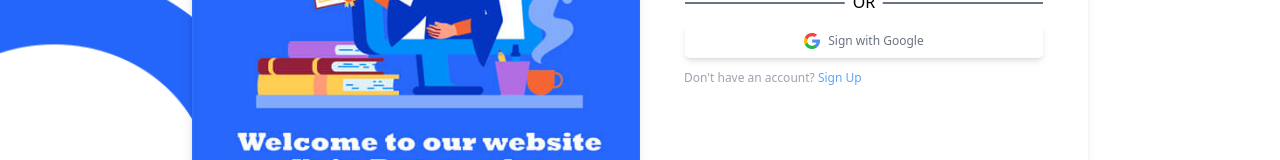
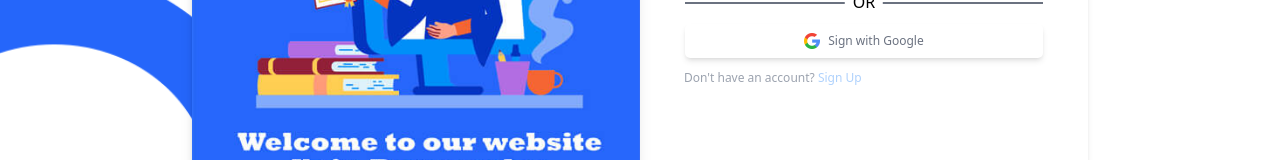
Before and after one commit to mohamed123127/University-management, a React (Create React App) app in the folder frontend/: page / in a window 1280 px wide. Shown: the part 440-600 px from the top of the page. Built offline with nearby package versions, Linux system fonts and the light colour scheme; what tailwindcss-rtl would draw is missing.

Commit message:
Disactiv Singup Button

```diff
--- a/frontend/src/components/Login_SignUp/Login.jsx
+++ b/frontend/src/components/Login_SignUp/Login.jsx
@@ -143,7 +143,7 @@ export default function Login({SignUpButtonHandled,ClassName,currentLanguage,set
                         </div>
                     </button>
                     </form>
-                    <p className={`text-gray-400 text-xs mr-auto rtl:ml-auto rtl:mr-11  ltr:ml-11 mt-3 ${isStudent ? 'visible' : 'hidden'}`}>{`${t('DontHaveAccount')}`} <button ref={SignUpButton} onClick={SignUpButtonHandled} className="text-blue-400">{`${t('SignUp')}`}</button></p>
+                    <p className={`text-gray-400 text-xs mr-auto rtl:ml-auto rtl:mr-11  ltr:ml-11 mt-3 ${isStudent ? 'visible' : 'hidden'}`}>{`${t('DontHaveAccount')}`} <button ref={SignUpButton} disabled onClick={SignUpButtonHandled} className="text-blue-400 opacity-50 cursor-not-allowed">{`${t('SignUp')}`}</button></p>
 
                     <ToggleButton toggleButtonClassName="absolute bottom-4" leftLabel={`${'Administration'}`} rightLabel={`${'Student'}`} onToggle={setIsStudent}/>
             </div>
```
